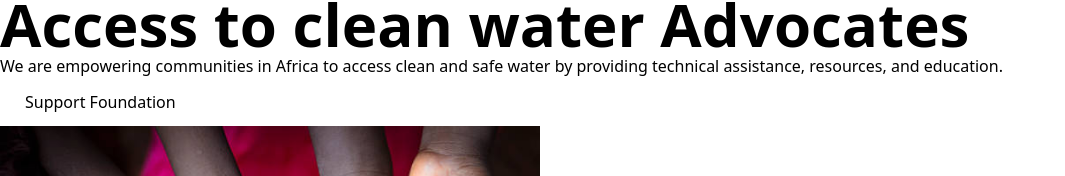
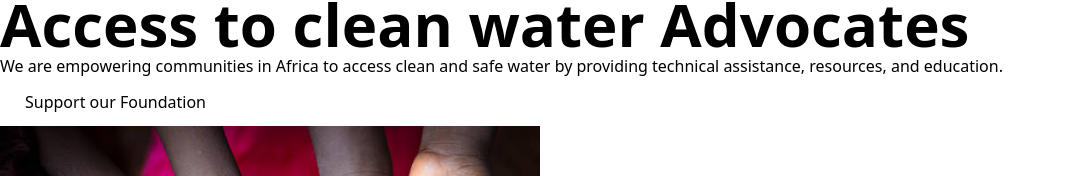
Before and after one commit to anibesam/littlegiants, a React (Vite) app: page / in a window 1280 px wide. Shown: the part 741-917 px from the top of the page, without its empty margins (0-1065 px from the left). Built offline with nearby package versions, Linux system fonts and the light colour scheme; a web font is replaced by a local one.

Commit message:
fixed pages

```diff
--- a/src/partials/HeroHome.jsx
+++ b/src/partials/HeroHome.jsx
@@ -38,7 +38,7 @@ function HeroHome() {
                     className="btn text-white bg-orange-500 hover:bg-slate-800 w-full"
                     to="#0"
                   >
-                    Support Foundation
+                    Support our Foundation
                   </Link>
                 </div>
               </div>
```
